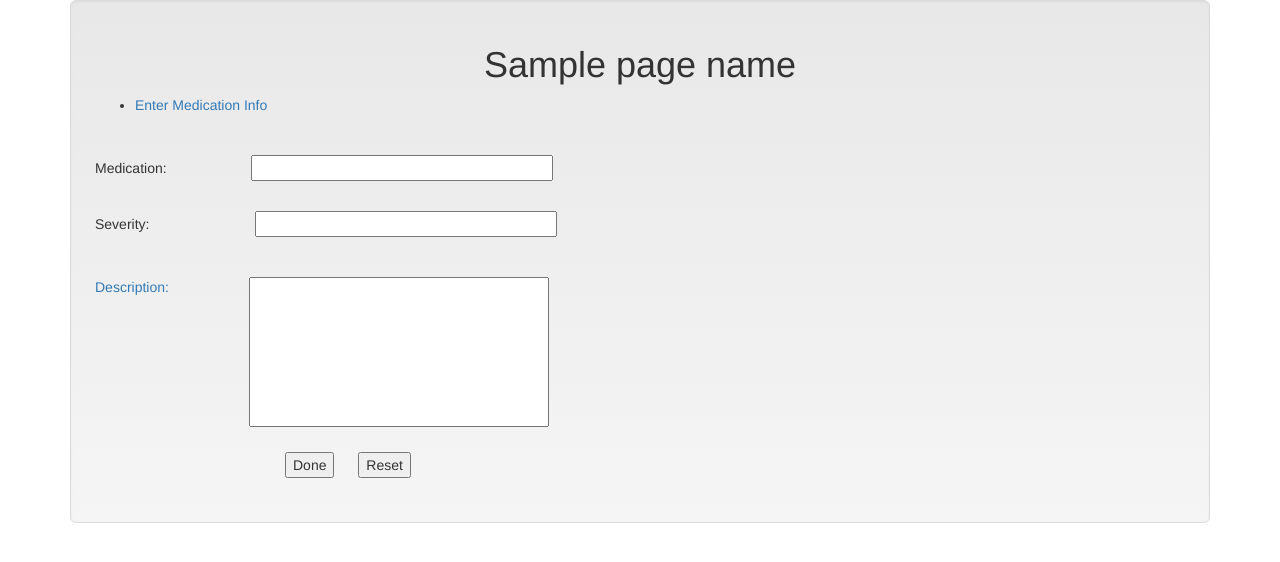
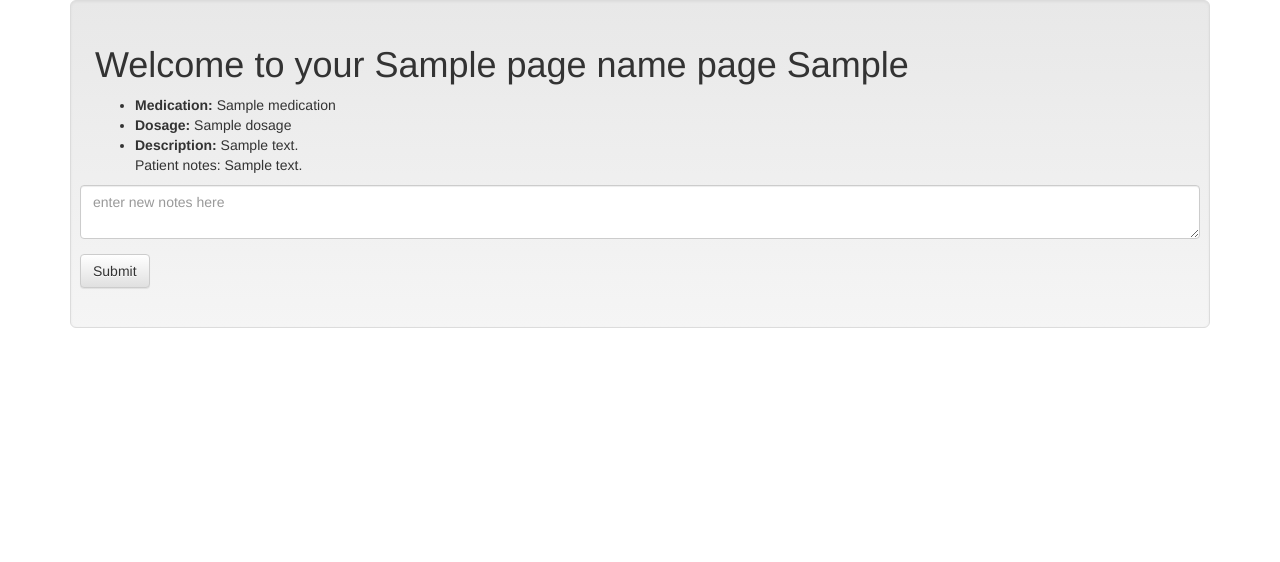
Before and after one commit to chrcoe/emr-patient, a Django app: template emrapp/patient/templates/patient/medication.html in a window 1280 px wide. Shown: the part 72-634 px from the top of the page. Run offline with Django 3.2, Linux system fonts and the light colour scheme; the template is opened without the code that fills it: most values are stand-ins (such as "Sample title", 1, 10 or a date in 2020); some libraries are stand-ins or nearby versions.

Commit message:
Made changes to medication page.

```diff
--- a/emrapp/patient/models.py
+++ b/emrapp/patient/models.py
@@ -5,6 +5,7 @@ from django.contrib.auth.models import (
     BaseUserManager, AbstractBaseUser
 )
 from django.db import models
+import datetime
 
 
 class PatientManager(BaseUserManager):
@@ -158,7 +159,7 @@ class Vital(models.Model):
     bp_sys = models.IntegerField(default=0)
     bp_dias = models.IntegerField(default=0)
     pulse = models.IntegerField(default=0)
-    vitals_date = models.DateField('vitals date')
+    vitals_date = models.DateField('vitals date', default=datetime.date.today())
     vitals_notes = models.CharField(max_length=255, null=True, blank=True)
 
     def __unicode__(self):
--- a/emrapp/patient/templates/patient/medication.html
+++ b/emrapp/patient/templates/patient/medication.html
@@ -4,38 +4,27 @@
 {% block content %}
 <div class="container">
   <div class="well well-lg clearfix">
-    <h1 align=center>{{ page_name }}</h1>
-    <html>
-    <head>
-      <link rel="stylesheet" href="http://ajax.googleapis.com/ajax/libs/jqueryui/1.8.21/themes/smoothness/jquery-ui.css" type="text/css" media="all" />
-      <script src="http://ajax.googleapis.com/ajax/libs/jquery/1.7.2/jquery.min.js" type="text/javascript"></script>
-      <script type="text/javascript" src="http://ajax.googleapis.com/ajax/libs/jqueryui/1.8/jquery-ui.js"></script>
-      <script>
-      $(function() {
-        $( "#tabs" ).tabs();
-      });
-      </script>
-    </head>
-    <body>
-
-    <div id="tabs">
-      <ul>
-        <li><a href="#tabs-1">Enter Medication Info</a></li>
-      </ul>
-      <div id="tabs-1">
-	    <form action="/medication-info/" method="post">
-	      Medication:<input id="med_name" type="text" name="medication" style="width:302px;margin-left:84px;margin-top:30px" /></br>
-          Severity:<input id="severity" type="text" name="severity" style="width:302px;margin-left:106px;margin-top:30px" /></br></br></br>
-	      <a style="float:left">Description:</a>
-	      <textarea id="description" name="description" style="resize:none;width:300px;height:150px;margin-left:80px"></textarea>
-	      </br></br>
-          <input type="submit" value="Done" style="margin-left:190px;margin-bottom:20px">
-	      <input type="reset" value="Reset" style="margin-left:20px">
-        </form>
+    <h1>Welcome to your {{ page_name }} page {{ patient.first_name }} </h1>
+    <div id="medication_item">
+    {% for i in medication %}
+    <ul>
+        <li><b>Medication:</b> {{ i.medication_name }}
+        <li><b>Dosage:</b> {{ i.dosage }}
+        <li><b>Description:</b> {{ i.medication_description }}
+        <p>Patient notes: {{ i.medication_notes }}
+    </ul>
+    <form class="form-horizontal" role="form" action="{% url 'patient:medication' patient.id %}" method='post'>
+      {% csrf_token %}
+      <div class="form-group">
+        <textarea class="form-control" name="medication_notes" placeholder="enter new notes here" textarea></textarea>
+        <input type="hidden" name="medication_id" value='{{ i.id }}' />
       </div>
+      <div class="form-group">
+        <button type="submit" class="btn btn-default">Submit</button>
+      </div>
+    </form>
+    {% endfor %}
     </div>
-    </body>
-    </html>
   </div>
 </div>
 {% endblock %}
```
